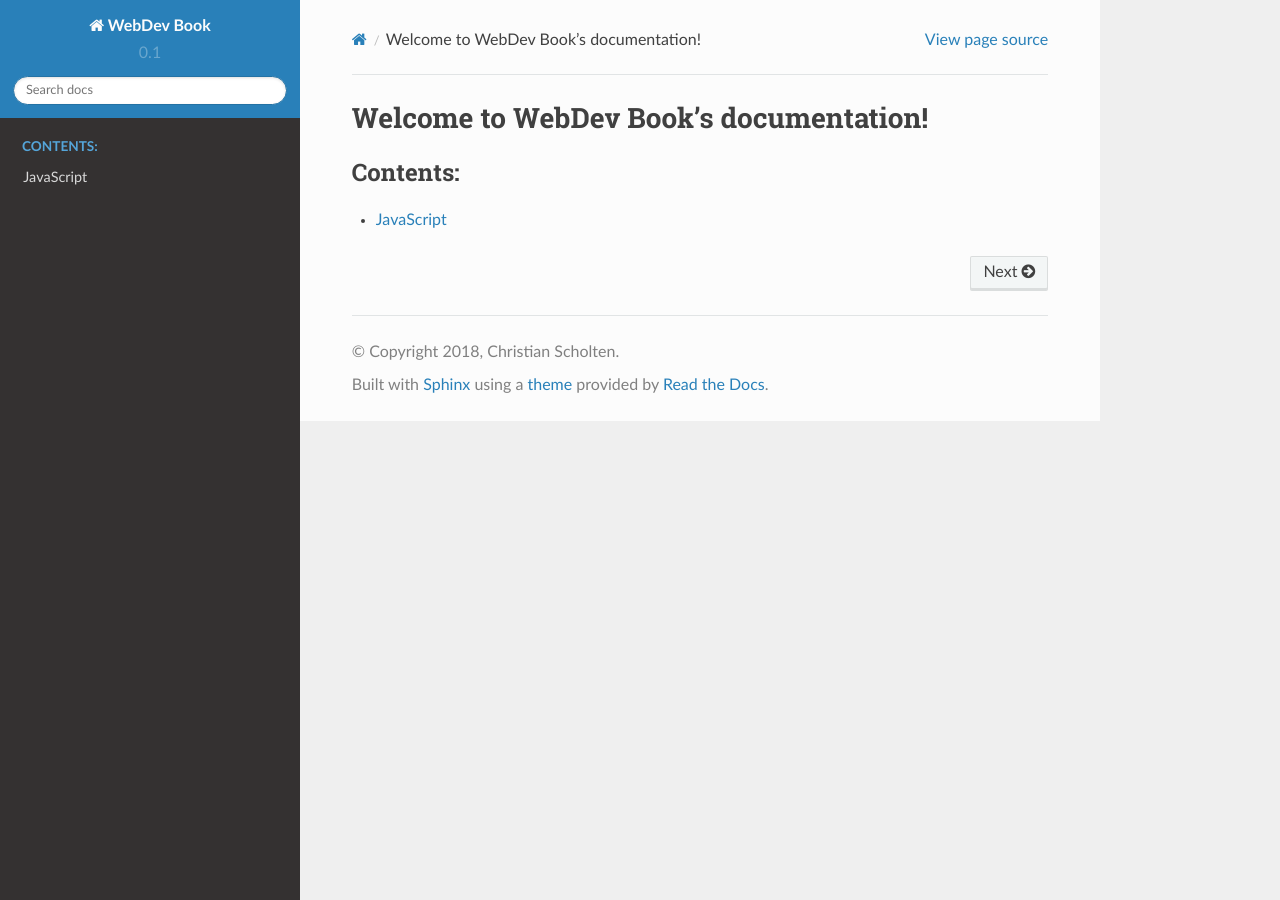
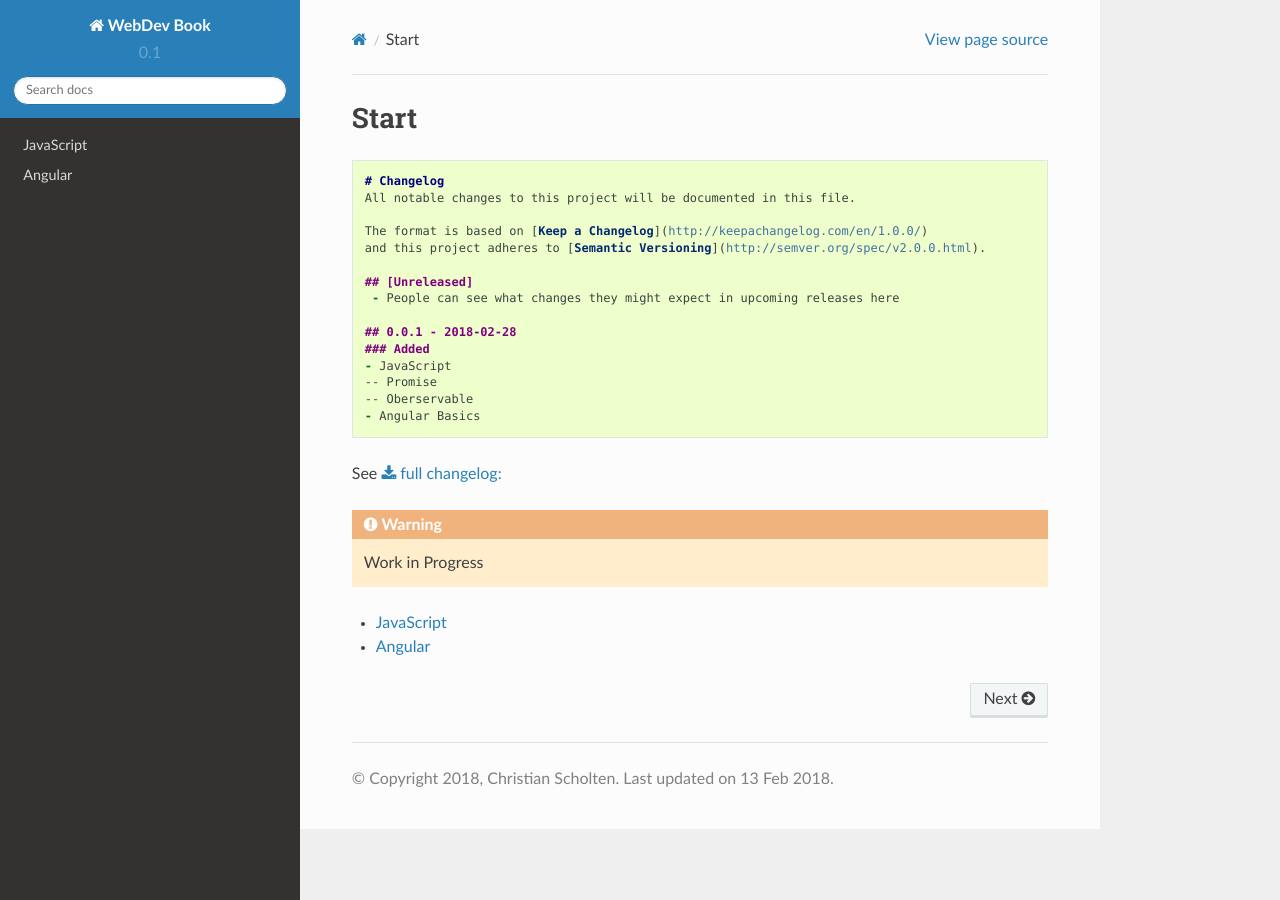
Before and after one commit to scholchr/webdevbook, a Sphinx documentation site: the page built from source/index.rst, in a window 1280 px wide. Built offline with Sphinx 7.4.7 and the Read the Docs theme 2.0.0, drawn with Linux system fonts in a browser that asks for light colours.

Commit message:
Added changelog, startpage content and build-script recognizes sourcedir

```diff
--- /dev/null
+++ b/changelog.md
@@ -0,0 +1,15 @@
+# Changelog
+All notable changes to this project will be documented in this file.
+
+The format is based on [Keep a Changelog](http://keepachangelog.com/en/1.0.0/)
+and this project adheres to [Semantic Versioning](http://semver.org/spec/v2.0.0.html).
+
+## [Unreleased]
+ - People can see what changes they might expect in upcoming releases here
+
+## 0.0.1 - 2018-02-28
+### Added
+- JavaScript
+-- Promise
+-- Oberservable
+- Angular Basics
--- /dev/null
+++ b/source/angular.rst
@@ -0,0 +1,2 @@
+Angular
+=======
--- a/source/conf.py
+++ b/source/conf.py
@@ -90,12 +90,16 @@ todo_include_todos = True
 html_theme = 'sphinx_rtd_theme'
 html_theme_path = [sphinx_rtd_theme.get_html_theme_path()]
 html_favicon = 'favicon.png'
+html_last_updated_fmt = '%d %b %Y'
+html_show_sphinx = False
 
 # Theme options are theme-specific and customize the look and feel of a theme
 # further.  For a list of options available for each theme, see the
 # documentation.
 #
-# html_theme_options = {}
+# html_theme_options = {
+#     'navigation_depth': 4
+# }
 
 # Add any paths that contain custom static files (such as style sheets) here,
 # relative to this directory. They are copied after the builtin static files,
--- a/source/index.rst
+++ b/source/index.rst
@@ -1,12 +1,23 @@
-.. You can adapt this file completely to your liking, but it should at least
-   contain the root `toctree` directive.
+.. You can adapt this file completely to your liking, but it should at least contain the root `toctree` directive.
+
+Start
+=====
+
+.. literalinclude:: ../changelog.md
+    :language: md
+    :lines: -15
+
+.. only:: builder_html
+
+   See :download:`full changelog: <../changelog.md>`
 
 
-Welcome to WebDev Book's documentation!
-=====================================
+.. warning::
+    Work in Progress
+
 
 .. toctree::
-   :maxdepth: 2
-   :caption: Contents:
+   :maxdepth: 1
 
-   javascript_basics
+   javascript
+   angular
--- a/source/javascript_basics.rst
+++ /dev/null
@@ -1,4 +0,0 @@
-JavaScript
-==========
-
-okay okay!
```
Also changed, not shown: source/javascript.rst (added, +13 -0 lines), 1 other file.
